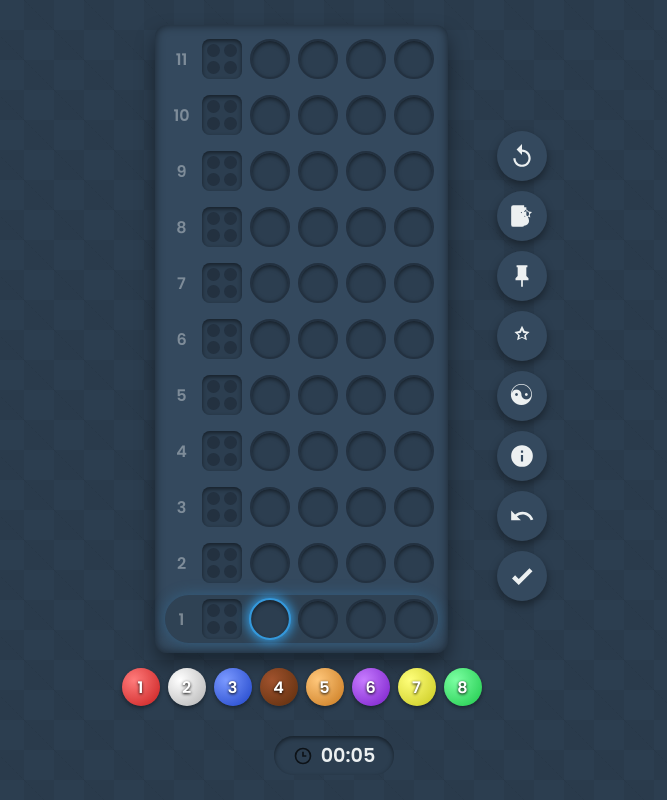
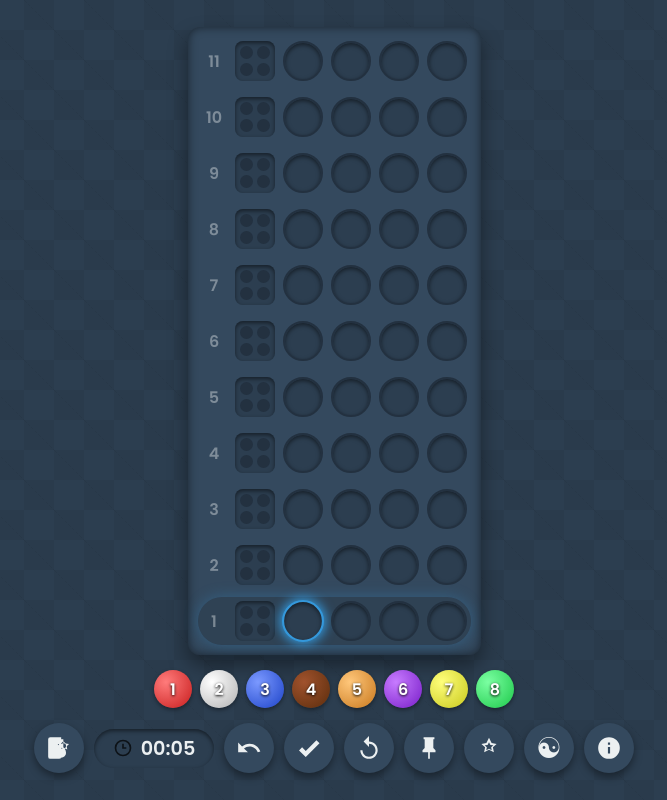
Before and after one commit to fulopeduard/COLORDER, a plain HTML site: page index.html in a window 1280 px wide. Shown: the whole page, without its empty margins (306-973 px from the left). Drawn offline with Linux system fonts and the light colour scheme.

Commit message:
Update index.html

```diff
--- a/index.html
+++ b/index.html
@@ -54,47 +54,6 @@
         body.dragging, body.dragging * { cursor: grabbing !important; }
 
         .game-container { display: flex; flex-direction: column; align-items: center; gap: 15px; }
-
-        /* === MÓDOSÍTOTT SZEKCIÓ: ELRENDEZÉS === */
-        .game-layout {
-            display: flex;
-            align-items: center;
-            gap: 15px;
-            flex-wrap: nowrap;  /* Biztosítja, hogy az elemek egymás mellett maradjanak */
-            justify-content: center;
-        }
-
-        .main-game-area {
-            display: flex;
-            flex-direction: column;
-            align-items: center;
-            gap: 15px;
-        }
-
-        .side-panel {
-            display: flex;
-            flex-direction: column;
-            align-items: center;
-            gap: 15px;
-        }
-
-        .bottom-panel {
-            display: flex;
-            justify-content: center;
-            align-items: center;
-            flex-wrap: wrap;
-            gap: 20px;
-            margin-top: 15px;
-            width: 100%;
-        }
-
-        .controls {
-            display: flex;
-            flex-direction: column;
-            align-items: center;
-            gap: 10px;
-        }
-        /* === MÓDOSÍTÁS VÉGE === */
 
         #game-over-area {
             flex-direction: column; align-items: center;
@@ -168,7 +127,7 @@
         .marble.highlighted { transform: scale(1.05); box-shadow: 0 0 10px 3px var(--highlight-glow-color); }
 
         .palette-area { text-align: center; width: 100%; }
-        #color-palette { display: flex; flex-wrap: nowrap; justify-content: center; gap: 8px; }
+        #color-palette { display: flex; flex-wrap: nowrap; justify-content: center; gap: 8px; margin-bottom: 15px; }
         .palette-color {
             width: 38px; height: 38px; border-radius: 50%; cursor: pointer;
             transition: transform var(--anim-fast), box-shadow var(--anim-fast);
@@ -192,6 +151,7 @@
             animation: key-press-flash 0.3s ease-out;
         }
 
+        .controls { display: flex; justify-content: center; align-items: center; gap: 10px; flex-wrap: wrap;}
         .control-btn {
             background: var(--board-color);
             color: var(--text-color);
@@ -212,24 +172,9 @@
 
         .control-btn.active { background-color: var(--accent-color); box-shadow: 0 2px 4px var(--shadow-color), inset 0 0 5px rgba(0,0,0,0.2); }
 
-        /* === MÓDOSÍTOTT SZEKCIÓ: MINTA SOR === */
-        #preset-area {
-            background-color: var(--board-color);
-            border-radius: 12px;
-            display: flex;
-            flex-direction: column;
-            align-items: center;
-            gap: 8px;
-            padding: 8px; /* Kisebb padding */
-            margin-top: 0;
-        }
-        #preset-row { border: 2px dashed var(--border-color); gap: 6px; padding: 2px; }
-
-        #preset-area .hole {
-            width: 30px;
-            height: 30px;
-        }
-        /* === MÓDOSÍTÁS VÉGE === */
+        #preset-area { width: 100%; max-width: 380px; padding: 10px; margin-top: 10px; background-color: var(--board-color); border-radius: 12px; flex-direction: column; align-items: center; gap: 8px; }
+        #preset-area h4 { margin: 0; font-weight: 400; opacity: 0.8; }
+        #preset-row { border: 2px dashed var(--border-color); }
 
         #timer-display {
             display: flex;
@@ -288,24 +233,28 @@
             <div id="solution-display"></div>
         </div>
 
-        <div class="game-layout">
-
-            <div class="main-game-area">
         <div class="board-area">
             <div id="game-board"></div>
         </div>
+
         <div class="palette-area">
             <div id="color-palette"></div>
+            <div class="controls">
+                <button id="leaderboard-btn" class="control-btn" title="Ranglista">
+                    <svg viewBox="0 0 24 24"><path d="M16,12.5A2.5,2.5 0 0,0 18.5,10A2.5,2.5 0 0,0 16,7.5A2.5,2.5 0 0,0 13.5,10A2.5,2.5 0 0,0 16,12.5M16,5.75L18.13,7.88L21.25,8.2L19.13,10.33L19.63,13.44L16,11.88L12.38,13.44L12.88,10.33L10.75,8.2L13.88,7.88L16,5.75M12,2H4A2,2 0 0,0 2,4V20A2,2 0 0,0 4,22H12A2,2 0 0,0 14,20V2H12M12,11.3C11.5,11.75 11.1,12.23 10.7,12.71C9.9,13.82 9.5,15.15 9.5,16.5A4.5,4.5 0 0,0 14,21A4.5,4.5 0 0,0 18.5,16.5C18.5,15.15 18.1,13.82 17.3,12.71C16.9,12.23 16.5,11.75 16,11.3V4H12V11.3Z" /></svg>
+                </button>
+                <div id="timer-display">
+                    <svg viewBox="0 0 24 24"><path d="M12,20A8,8 0 0,0 20,12A8,8 0 0,0 12,4A8,8 0 0,0 4,12A8,8 0 0,0 12,20M12,2A10,10 0 0,1 22,12A10,10 0 0,1 12,22A10,10 0 0,1 2,12A10,10 0 0,1 12,2M13,7H11V13H16V11H13V7Z" /></svg>
+                    <span id="timer">00:00</span>
                 </div>
-            </div>
-
-            <div class="side-panel">
-                <div class="controls">
+                <button id="undo-button" class="control-btn" disabled title="Visszavonás (Backspace)">
+                    <svg viewBox="0 0 24 24"><path d="M12.5,8C9.85,8 7.45,9 5.6,10.6L2,7V16H11L7.38,12.38C8.77,11.22 10.54,10.5 12.5,10.5C16.04,10.5 19.05,12.81 20.1,16L22.47,15.22C21.08,11.03 17.15,8 12.5,8Z" /></svg>
+                </button>
+                <button id="check-button" class="control-btn" disabled title="Tipp ellenőrzése (Enter)">
+                    <svg viewBox="0 0 24 24"><path d="M9,20.42L2.79,14.21L5.62,11.38L9,14.77L18.88,4.88L21.71,7.71L9,20.42Z" /></svg>
+                </button>
                  <button id="new-game-button" class="control-btn" title="Új játék">
                     <svg viewBox="0 0 24 24"><path d="M12,5V1L7,6L12,11V8C15.31,8 18,10.69 18,14C18,17.31 15.31,20 12,20C8.69,20 6,17.31 6,14H4C4,18.42 7.58,22 12,22C16.42,22 20,18.42 20,14C20,9.58 16.42,6 12,6V5Z" /></svg>
-                    </button>
-                    <button id="leaderboard-btn" class="control-btn" title="Ranglista">
-                        <svg viewBox="0 0 24 24"><path d="M16,12.5A2.5,2.5 0 0,0 18.5,10A2.5,2.5 0 0,0 16,7.5A2.5,2.5 0 0,0 13.5,10A2.5,2.5 0 0,0 16,12.5M16,5.75L18.13,7.88L21.25,8.2L19.13,10.33L19.63,13.44L16,11.88L12.38,13.44L12.88,10.33L10.75,8.2L13.88,7.88L16,5.75M12,2H4A2,2 0 0,0 2,4V20A2,2 0 0,0 4,22H12A2,2 0 0,0 14,20V2H12M12,11.3C11.5,11.75 11.1,12.23 10.7,12.71C9.9,13.82 9.5,15.15 9.5,16.5A4.5,4.5 0 0,0 14,21A4.5,4.5 0 0,0 18.5,16.5C18.5,15.15 18.1,13.82 17.3,12.71C16.9,12.23 16.5,11.75 16,11.3V4H12V11.3Z" /></svg>
                 </button>
                 <button id="preset-toggle-btn" class="control-btn" title="Minta sor be/ki">
                     <svg viewBox="0 0 24 24"><path d="M16,12V4H17V2H7V4H8V12L6,14V16H11.2V22H12.8V16H18V14L16,12Z" /></svg>
@@ -317,27 +266,12 @@
                 <button id="info-btn" class="control-btn" title="Információ">
                     <svg viewBox="0 0 24 24"><path d="M13,9H11V7H13M13,17H11V11H13M12,2A10,10 0 0,0 2,12A10,10 0 0,0 12,22A10,10 0 0,0 22,12A10,10 0 0,0 12,2Z" /></svg>
                 </button>
-                    <button id="undo-button" class="control-btn" disabled title="Visszavonás (Backspace)">
-                        <svg viewBox="0 0 24 24"><path d="M12.5,8C9.85,8 7.45,9 5.6,10.6L2,7V16H11L7.38,12.38C8.77,11.22 10.54,10.5 12.5,10.5C16.04,10.5 19.05,12.81 20.1,16L22.47,15.22C21.08,11.03 17.15,8 12.5,8Z" /></svg>
-                    </button>
-                    <button id="check-button" class="control-btn" disabled title="Tipp ellenőrzése (Enter)">
-                        <svg viewBox="0 0 24 24"><path d="M9,20.42L2.79,14.21L5.62,11.38L9,14.77L18.88,4.88L21.71,7.71L9,20.42Z" /></svg>
-                    </button>
-                </div>
-            </div>
-
-        </div>
-
-        <div class="bottom-panel">
-            <div id="timer-display">
-                <svg viewBox="0 0 24 24"><path d="M12,20A8,8 0 0,0 20,12A8,8 0 0,0 12,4A8,8 0 0,0 4,12A8,8 0 0,0 12,20M12,2A10,10 0 0,1 22,12A10,10 0 0,1 12,22A10,10 0 0,1 2,12A10,10 0 0,1 12,2M13,7H11V13H16V11H13V7Z" /></svg>
-                <span id="timer">00:00</span>
             </div>
              <div id="preset-area" style="display: none;">
+                <h4>Következő tipp mintája</h4>
                 <div id="preset-row" class="guess-row"></div>
             </div>
         </div>
-
     </div>
 
     <div id="leaderboard-modal" class="modal-overlay">
@@ -394,6 +328,7 @@
             </div>
         </div>
     </div>
+
 
     <script>
         document.addEventListener('DOMContentLoaded', () => {
@@ -652,8 +587,9 @@
             newGameButton.addEventListener('click', newGame);
             themeToggleButton.addEventListener('click', toggleTheme);
 
+            // MÓDOSÍTVA: Külön eseménykezelő telefonos érintésre
             effectsToggleButton.addEventListener('touchend', (e) => {
-                e.preventDefault();
+                e.preventDefault(); // Megakadályozza a dupla eseményt (touch + click)
                 toggleEffects();
             });
             effectsToggleButton.addEventListener('click', toggleEffects);
```
Lines whose indentation alone changed are shown as unchanged.
